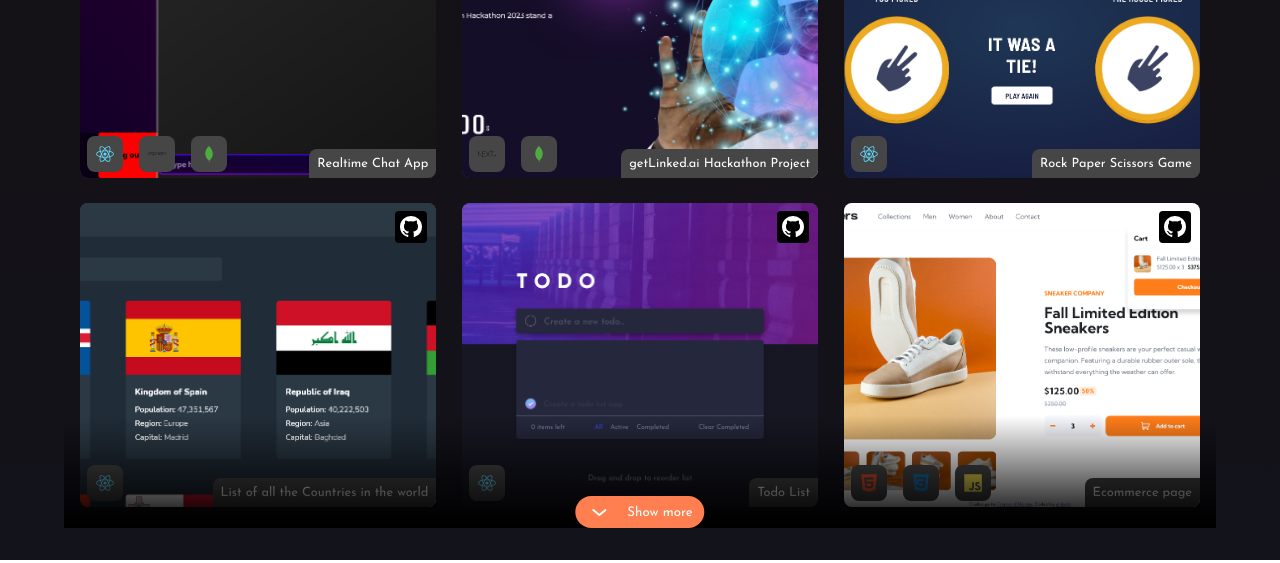
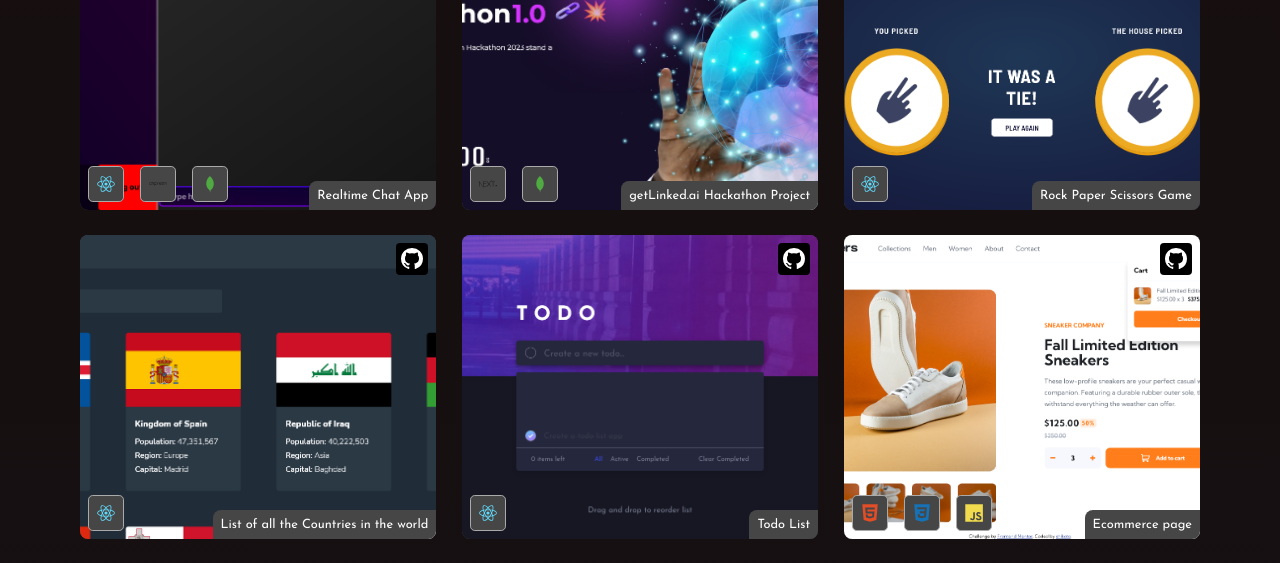
Before and after one commit to shikot0/Portfolio, a Next.js app: page / in a window 1280 px wide. Shown: the part 1560-2123 px from the top of the page. Built offline with nearby package versions, Linux system fonts and the light colour scheme; grey boxes are pictures that could not be loaded.

Commit message:
dfalskfjkl;

```diff
--- a/src/Components/Grid/Grid.css
+++ b/src/Components/Grid/Grid.css
@@ -5,7 +5,7 @@
     grid-auto-rows: 19rem;
     justify-items: center;
     gap: 1.6rem;
-    height: 62.5rem;
+    /* height: 62.5rem; */
     padding: 1rem;
     overflow: hidden;
     transition: none;
@@ -13,7 +13,7 @@
 .grid.full {
     height: 100%;
 }
-.grid:not(.full)::after {
+/* .grid:not(.full)::after {
     content: '';
     position: absolute;
     bottom: 0;
@@ -21,7 +21,7 @@
     width: 100%;
     height: 10rem;
     background-image: linear-gradient(to bottom, transparent 30%, black);
-}
+} */
 .grid:has(.grid-item-wrapper:hover) .grid-item-wrapper:not(:hover){
     opacity: .5;
 }
--- a/src/Components/Grid/Grid.tsx
+++ b/src/Components/Grid/Grid.tsx
@@ -9,27 +9,25 @@ type GridProps = {
 }
 
 export default function Grid({data}: GridProps) {
-    const [showMore, setShowMore] = useState<boolean>(false);
+    // const [showMore, setShowMore] = useState<boolean>(false);
 
-    function handleShowMore() {
-        setShowMore(prev => !prev);
-    }
+    // function handleShowMore() {
+    //     setShowMore(prev => !prev);
+    // }
     return (
-        <div className={`grid ${showMore ? 'full': ''}`}>
+        // <div className={`grid ${showMore ? 'full': ''}`}>
+        <div className="grid">
             {data.map(details => {
                 return <GridItem key={v4()} details={details} />
             })}
-            {/* {!showMore ?
-                <button className="show-more-button" onClick={handleShowMore}>
-                    <svg xmlns="http://www.w3.org/2000/svg" viewBox="0 0 24 24"><g data-name="Layer 2"><g data-name="arrow-ios-downward"><rect width="24" height="24" opacity="0"/><path d="M12 16a1 1 0 0 1-.64-.23l-6-5a1 1 0 1 1 1.28-1.54L12 13.71l5.36-4.32a1 1 0 0 1 1.41.15 1 1 0 0 1-.14 1.46l-6 4.83A1 1 0 0 1 12 16z"/></g></g></svg>
-                    Show {showMore ? 'less' : 'more'}
-                </button> : null} */}
-            <button className="show-more-button" onClick={handleShowMore}>
+
+
+            {/* <button className="show-more-button" onClick={handleShowMore}>
                 {!showMore ?
                     <svg xmlns="http://www.w3.org/2000/svg" viewBox="0 0 24 24"><g data-name="Layer 2"><g data-name="arrow-ios-downward"><rect width="24" height="24" opacity="0"/><path d="M12 16a1 1 0 0 1-.64-.23l-6-5a1 1 0 1 1 1.28-1.54L12 13.71l5.36-4.32a1 1 0 0 1 1.41.15 1 1 0 0 1-.14 1.46l-6 4.83A1 1 0 0 1 12 16z"/></g></g></svg>
                 : <svg xmlns="http://www.w3.org/2000/svg" viewBox="0 0 24 24"><g data-name="Layer 2"><g data-name="arrow-ios-upward"><rect width="24" height="24" transform="rotate(180 12 12)" opacity="0"/><path d="M18 15a1 1 0 0 1-.64-.23L12 10.29l-5.37 4.32a1 1 0 0 1-1.41-.15 1 1 0 0 1 .15-1.41l6-4.83a1 1 0 0 1 1.27 0l6 5a1 1 0 0 1 .13 1.41A1 1 0 0 1 18 15z"/></g></g></svg>}
                 Show {showMore ? 'less' : 'more'}
-            </button>
+            </button> */}
         </div>
     )
 }
--- a/src/Components/GridItem/GridItem.css
+++ b/src/Components/GridItem/GridItem.css
@@ -4,6 +4,7 @@
     height: 100%;
     border-radius: .5rem;
     overflow: hidden;
+    transition: .2s cubic-bezier(0.68, -0.55, 0.27, 1.55);
 }
 .grid-item-wrapper:first-child {
     grid-column: span 2;
@@ -14,6 +15,10 @@
     box-shadow: 0 0 1rem rgba(255, 127, 80, 0.5);
     border: 1px solid silver;
     border: .1rem solid coral;
+}
+.grid-item-wrapper:active {
+    scale: .95;
+    /* box-shadow: 0 0 1.5rem rgba(255, 127, 80, 0.75); */
 }
 .grid-item {
     display: block;
@@ -58,8 +63,10 @@
 
 .tools-wrapper {
     position: absolute;
-    bottom: 2%;
-    left: 2%;
+    /* bottom: 2%;
+    left: 2%; */
+    bottom: .5rem;
+    left: .5rem;
     display: flex;
     align-items: center;
     gap: 1rem;
@@ -69,20 +76,27 @@
     align-items: center;
     justify-content: center;
     position: relative;
-    border-radius: .5rem;
+    border-radius: .3rem;
     padding: .5rem;
     width: 2.25rem;
     height: 2.25rem;
+    /* background-color: var(--item-background); */
+    /* background-color: white; */
+    /* background-image: linear-gradient(to bottom right, coral, white); */
+    /* background-color: coral; */
     background-color: var(--item-background);
+    border: .1rem solid rgb(170, 170, 170);
 }
 .tool-image-wrapper img {
-    width: 90%;
+    width: 100%;
 }
 
 .github-link {
     position: absolute;
-    top: 2.5%;
-    right: 2.5%;
+    /* top: 2.5%;
+    right: 2.5%; */
+    top: .5rem;
+    right: .5rem;
     width: 2rem;
     height: 2rem;
     border-radius: .25rem;
@@ -91,6 +105,9 @@
     display: flex;
     align-items: center;
     justify-content: center;
+}
+.github-link:active {
+    scale: .9;
 }
 
 .github-link svg {
--- a/src/Components/GridItem/GridItem.tsx
+++ b/src/Components/GridItem/GridItem.tsx
@@ -35,7 +35,7 @@ export default function GridItem({details: {name, desktopImage, mobileImage, des
                 </div>
                 <div className="name">{name}</div>
             </Link>
-            <Link href={github} className="github-link">
+            <Link href={github} target='_blank' className="github-link">
                 <svg xmlns="http://www.w3.org/2000/svg" viewBox="0 0 24 24"><g data-name="Layer 2"><rect width="24" height="24" transform="rotate(180 12 12)" opacity="0"/><path d="M12 1A10.89 10.89 0 0 0 1 11.77 10.79 10.79 0 0 0 8.52 22c.55.1.75-.23.75-.52v-1.83c-3.06.65-3.71-1.44-3.71-1.44a2.86 2.86 0 0 0-1.22-1.58c-1-.66.08-.65.08-.65a2.31 2.31 0 0 1 1.68 1.11 2.37 2.37 0 0 0 3.2.89 2.33 2.33 0 0 1 .7-1.44c-2.44-.27-5-1.19-5-5.32a4.15 4.15 0 0 1 1.11-2.91 3.78 3.78 0 0 1 .11-2.84s.93-.29 3 1.1a10.68 10.68 0 0 1 5.5 0c2.1-1.39 3-1.1 3-1.1a3.78 3.78 0 0 1 .11 2.84A4.15 4.15 0 0 1 19 11.2c0 4.14-2.58 5.05-5 5.32a2.5 2.5 0 0 1 .75 2v2.95c0 .35.2.63.75.52A10.8 10.8 0 0 0 23 11.77 10.89 10.89 0 0 0 12 1" data-name="github"/></g></svg>
             </Link>
         </div>
--- a/src/Components/Projects/Projects.css
+++ b/src/Components/Projects/Projects.css
@@ -1,5 +1,6 @@
-#projects {
+#projects-section {
     display: flex;
     flex-direction: column;
-    gap: 2.5rem;
+    gap: 1rem;
+    padding: .75rem 0;
 }
--- a/src/app/globals.css
+++ b/src/app/globals.css
@@ -50,7 +50,8 @@ main {
 main > section:not(#hero-section) {
   width: 90%;
   max-width: var(--max-width);
-  padding: 0 0 2rem;
+  /* padding: 0 0 2rem; */
+  padding: 1rem 0;
 }
 
 
```
Also changed, not shown: 1 other file (tests, documents, lock files or other folders).
